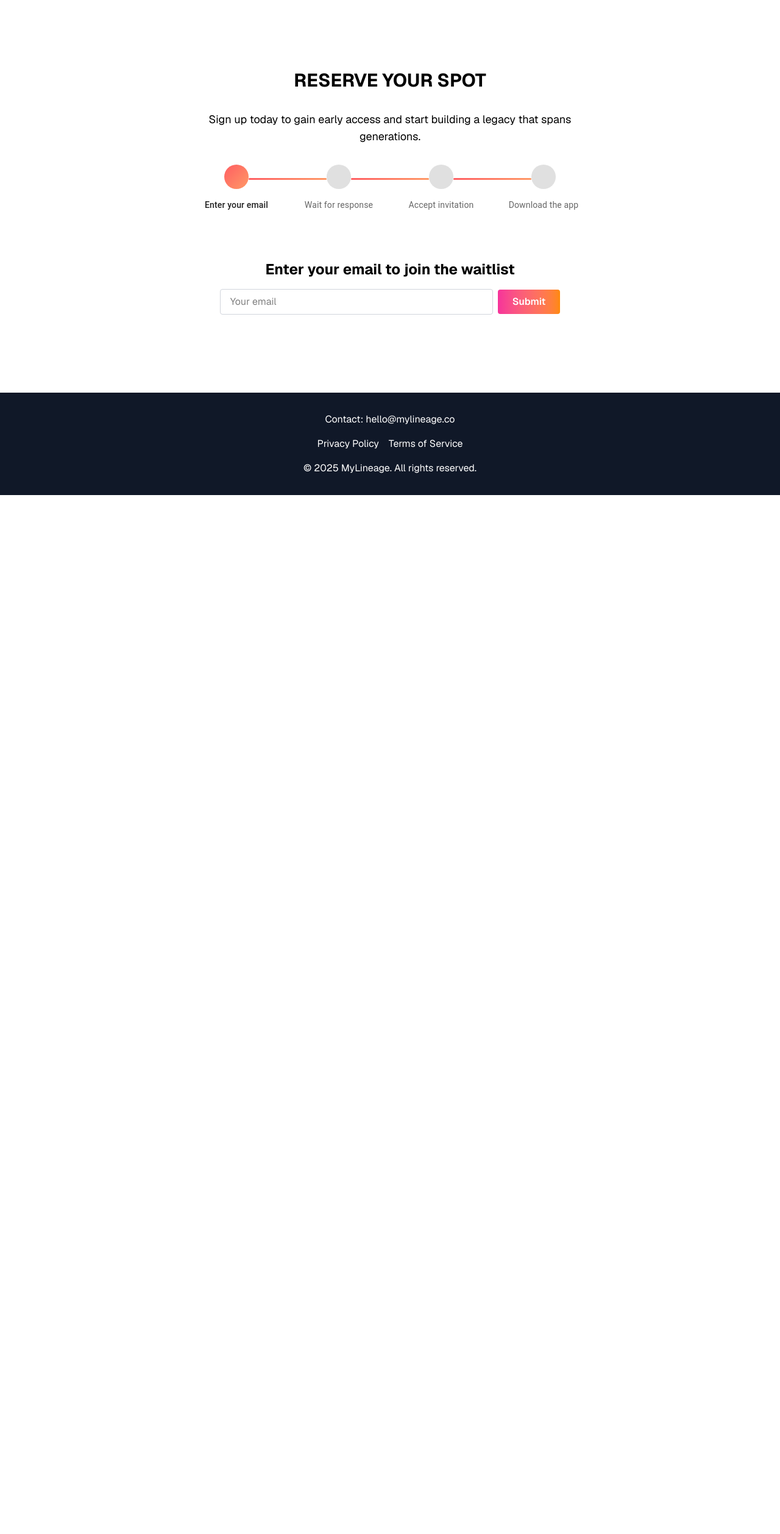
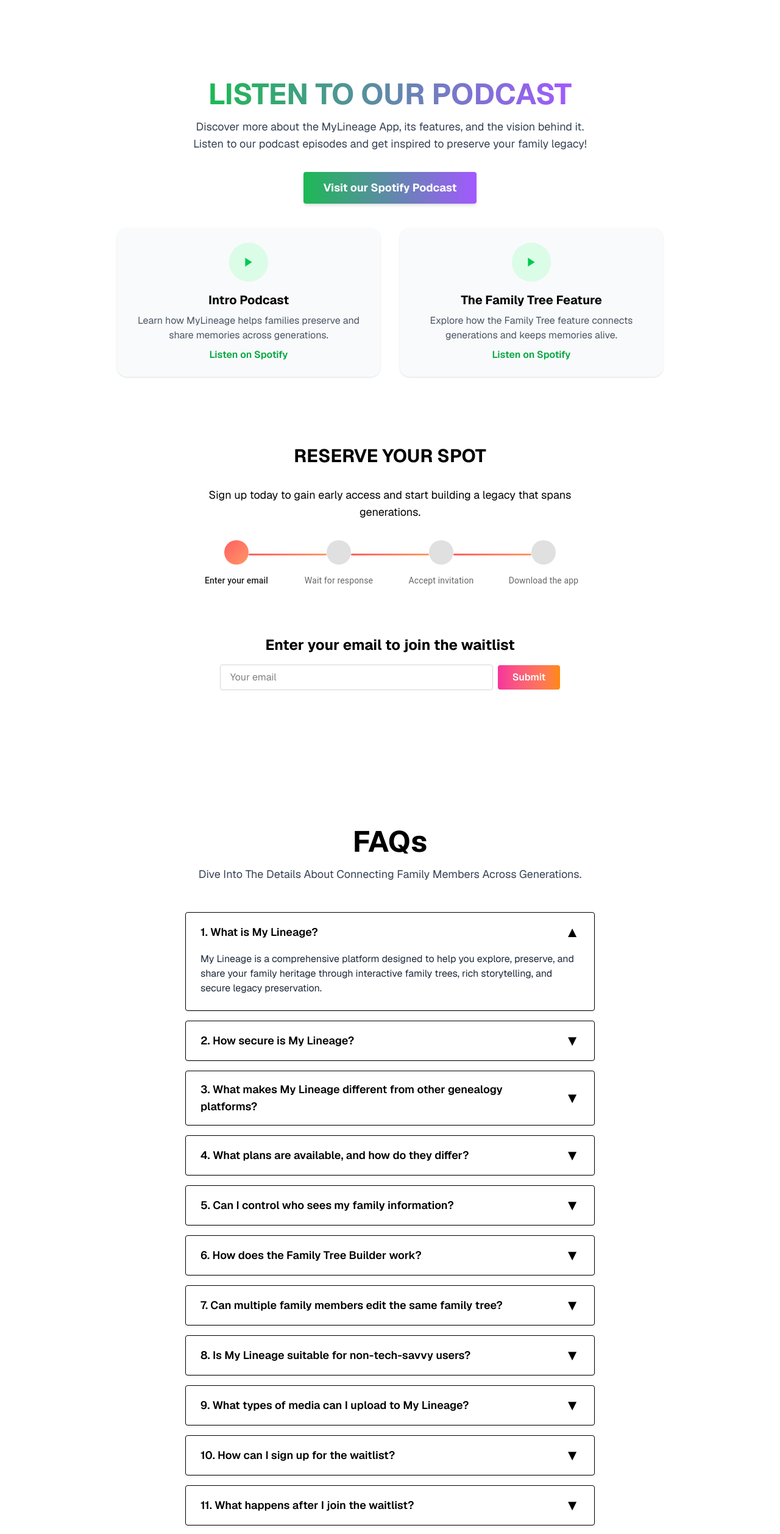
Before and after one commit to TheLineageProject/Lineage-Testers, a Next.js app: page / in a window 1280 px wide. Shown: the part 4732-7248 px from the top of the page at 61% size. Before the commit the page ends 5544 px from the top, so only its background shows below. Built offline with nearby package versions, Linux system fonts and the light colour scheme; some icons are missing.

Commit message:
Spotify list and FAQ

```diff
--- a/src/app/page.tsx
+++ b/src/app/page.tsx
@@ -13,6 +13,7 @@ import type { StepIconProps as MuiStepIconProps } from '@mui/material/StepIcon';
 import StepConnector, { stepConnectorClasses } from '@mui/material/StepConnector';
 import { Users, Heart, HousePlug, Clock, Star, Theater, Play, Network, BookOpen } from 'lucide-react';
 import WhyJoinReasons from '../components/WhyJoinReasons';
+import FAQAccordion from '../components/FAQAccordion';
 
 const steps = [
   'Enter your email',
@@ -331,7 +332,7 @@ export default function Home() {
       {/* WHY JOIN Section */}
       <section className="w-full py-24 bg-white flex flex-col justify-center items-center">
         <h2 className="text-5xl font-bold text-center mb-4" style={{ background: 'linear-gradient(90deg, #a259ff 0%, #ff5e62 100%)', WebkitBackgroundClip: 'text', WebkitTextFillColor: 'transparent', backgroundClip: 'text', color: 'transparent' }}>WHY JOIN</h2>
-        <h3 className="text-2xl md:text-3xl font-semibold text-center mb-12 text-black">Preserve Your Family's Past, Enrich Its Present, <br className='hidden md:block' />Secure Its Future</h3>
+        <h3 className="text-2xl md:text-3xl font-semibold text-center mb-12 text-black">Preserve Your Family&apos;s Past, Enrich Its Present, <br className='hidden md:block' />Secure Its Future</h3>
         <div className="max-w-6xl w-full mx-auto flex flex-col md:flex-row items-center gap-12 px-4 md:px-8">
           {/* Left Side: Reasons */}
           <div className="flex-1 flex flex-col items-center">
@@ -341,6 +342,33 @@ export default function Home() {
           <div className="flex-1 flex justify-center items-center">
             <img src="/tree.png" alt="Family Tree" className=" w-72 md:w-80 lg:w-96 h-auto mx-auto" />
           </div>
+        </div>
+      </section>
+
+      {/* Podcast Section */}
+      <section className="w-full py-16 bg-white flex flex-col items-center">
+        <h2 className="text-4xl md:text-5xl font-bold text-center mb-4" style={{background: 'linear-gradient(90deg, #1db954 0%, #a259ff 100%)', WebkitBackgroundClip: 'text', WebkitTextFillColor: 'transparent', backgroundClip: 'text', color: 'transparent'}}>LISTEN TO OUR PODCAST</h2>
+        <p className="text-lg text-gray-700 text-center max-w-2xl mb-8">Discover more about the MyLineage App, its features, and the vision behind it. Listen to our podcast episodes and get inspired to preserve your family legacy!</p>
+        <a href="https://spotifycreators-web.app.link/e/AZVrggKpaUb" target="_blank" rel="noopener noreferrer" className="inline-block mb-10 px-8 py-3 font-bold text-lg rounded shadow-md" style={{background: 'linear-gradient(90deg, #1db954 0%, #a259ff 100%)', color: 'white'}}>Visit our Spotify Podcast</a>
+        <div className="flex flex-col md:flex-row gap-8 w-full max-w-4xl justify-center items-center">
+          {/* Podcast Episode 1 */}
+          <a href="https://open.spotify.com/episode/1b7ORU35K0Lui83vpGs1lx?si=-u5bBKNoTsi6gC5tafc9-g" target="_blank" rel="noopener noreferrer" className="flex-1 bg-gray-50 rounded-2xl p-6 flex flex-col items-center shadow hover:shadow-lg transition">
+            <div className="w-16 h-16 mb-4 flex items-center justify-center rounded-full bg-green-100">
+              <svg width="32" height="32" fill="currentColor" className="text-green-500" viewBox="0 0 20 20"><path d="M6.5 5.5v9l7-4.5-7-4.5z"/></svg>
+            </div>
+            <h3 className="text-xl font-bold mb-2 text-center">Intro Podcast</h3>
+            <p className="text-gray-600 text-center text-base mb-2">Learn how MyLineage helps families preserve and share memories across generations.</p>
+            <span className="text-green-600 font-semibold">Listen on Spotify</span>
+          </a>
+          {/* Podcast Episode 2 */}
+          <a href="https://open.spotify.com/episode/5OQ2q2kBd4F7xXyCNn6Rvg?si=EQqoCej-Sqml6Qsdx7bJKA" target="_blank" rel="noopener noreferrer" className="flex-1 bg-gray-50 rounded-2xl p-6 flex flex-col items-center shadow hover:shadow-lg transition">
+            <div className="w-16 h-16 mb-4 flex items-center justify-center rounded-full bg-green-100">
+              <svg width="32" height="32" fill="currentColor" className="text-green-500" viewBox="0 0 20 20"><path d="M6.5 5.5v9l7-4.5-7-4.5z"/></svg>
+            </div>
+            <h3 className="text-xl font-bold mb-2 text-center">The Family Tree Feature</h3>
+            <p className="text-gray-600 text-center text-base mb-2">Explore how the Family Tree feature connects generations and keeps memories alive.</p>
+            <span className="text-green-600 font-semibold">Listen on Spotify</span>
+          </a>
         </div>
       </section>
 
@@ -412,6 +440,15 @@ export default function Home() {
         </div>
       </div>
 
+      {/* FAQ Section */}
+      <section className="w-full py-24 bg-white flex flex-col items-center" id="faq">
+        <h2 className="text-5xl font-bold text-center mb-4">FAQs</h2>
+        <p className="text-lg text-gray-700 text-center mb-12">Dive Into The Details About Connecting Family Members Across Generations.</p>
+        <div className="w-full max-w-2xl mx-auto flex flex-col gap-4">
+          <FAQAccordion />
+        </div>
+      </section>
+
       {/* Footer */}
       <footer className="w-full bg-gray-900 text-white py-8">
         <div className="max-w-7xl mx-auto px-4 text-center">
--- /dev/null
+++ b/src/components/FAQAccordion.tsx
@@ -0,0 +1,77 @@
+import { useState } from "react";
+
+function FAQAccordion() {
+    const faqs = [
+      {
+        q: 'What is My Lineage?',
+        a: 'My Lineage is a comprehensive platform designed to help you explore, preserve, and share your family heritage through interactive family trees, rich storytelling, and secure legacy preservation.'
+      },
+      {
+        q: 'How secure is My Lineage?',
+        a: 'Security is paramount at My Lineage. We use state-of-the-art encryption and data protection measures to ensure that all your information is stored securely and is accessible only to authorized users defined by you.'
+      },
+      {
+        q: 'What makes My Lineage different from other genealogy platforms?',
+        a: "Unlike other platforms, My Lineage combines advanced genealogical tools with rich storytelling features and robust privacy controls. It's not just about tracing lineage but also about preserving the narratives that give depth to your family's history. Plus, our platform is designed to be accessible to users of all ages and technical skills."
+      },
+      {
+        q: 'What plans are available, and how do they differ?',
+        a: 'My Lineage is completely free to use! We believe everyone should have access to their family heritage without any barriers. All features, including our family tree builder, multimedia storytelling tools, and secure family networking, are available at no cost to all users. Enjoy full access to everything our platform offers without any subscription fees.'
+      },
+      {
+        q: 'Can I control who sees my family information?',
+        a: 'Absolutely. Privacy is a cornerstone of My Lineage. You have full control over who can view or add to your family tree through customizable privacy settings. You can set permissions for each family member, from viewing only to full editing capabilities.'
+      },
+      {
+        q: 'How does the Family Tree Builder work?',
+        a: 'Our Family Tree Builder is designed for ease of use. You start by adding yourself and then extend the tree by adding family members, linking relationships as you go. Our intuitive interface allows you to include personal details, attach stories, and upload photos for each family member, creating a rich, interactive family tree.'
+      },
+      {
+        q: 'Can multiple family members edit the same family tree?',
+        a: 'Absolutely, you can invite family members to collaborate on your family tree, each with customizable editing permissions.'
+      },
+      {
+        q: 'Is My Lineage suitable for non-tech-savvy users?',
+        a: "Yes, it is! We've designed My Lineage with all family members in mind. Our platform is intuitive, with easy navigation and simple tools for users who might not be comfortable with technology."
+      },
+      {
+        q: 'What types of media can I upload to My Lineage?',
+        a: 'My Lineage supports a wide range of media types, including photos, videos, audio recordings, and digital documents. This diversity allows you to enrich your family stories with multimedia elements.'
+      },
+      {
+        q: 'How can I sign up for the waitlist?',
+        a: "Simply enter your email address in the designated sign-up field on our landing page. You'll receive early access information and updates directly to your inbox."
+      },
+      {
+        q: 'What happens after I join the waitlist?',
+        a: "Once you sign up for our waitlist, you'll receive a confirmation email acknowledging your registration. We'll keep you updated with exclusive sneak peeks, early access opportunities, and the latest developments as we approach our official launch."
+      },
+      {
+        q: 'What should I do if I have more questions about My Lineage?',
+        a: "We're here to help! If you have any further questions or need assistance, feel free to reach out to us at hello@mylineage.co. Our dedicated team is eager to assist you and will respond to your inquiries as quickly as possible. Whether you have questions about features or just want to learn more about how My Lineage can enrich your family's story, don't hesitate to contact us."
+      },
+    ];
+    const [open, setOpen] = useState(0);
+    return (
+      <div>
+        {faqs.map((faq, idx) => (
+          <div key={idx} className="bg-white border rounded shadow-sm mb-4">
+            <button
+              className="w-full flex justify-between items-center px-6 py-4 text-left focus:outline-none"
+              onClick={() => setOpen(open === idx ? -1 : idx)}
+            >
+              <span className="font-semibold text-lg">{idx + 1}. {faq.q}</span>
+              <span className="ml-4 text-2xl">{open === idx ? '▲' : '▼'}</span>
+            </button>
+            {open === idx && (
+              <div className="px-6 pb-6 text-base text-gray-800 animate-fade-in">
+                {faq.a}
+              </div>
+            )}
+          </div>
+        ))}
+      </div>
+    );
+  }
+
+export default FAQAccordion;
--- a/src/components/Navbar.tsx
+++ b/src/components/Navbar.tsx
@@ -4,7 +4,7 @@ const navItems = [
   { label: "HOME", href: "#home" },
   { label: "ABOUT", href: "#about" },
   { label: "FEATURES", href: "#features" },
-  { label: "CONTACT", href: "#contact" },
+  { label: "CONTACT", href: "#waitlist" },
   { label: "FAQ", href: "#faq" },
 ];
 
```
